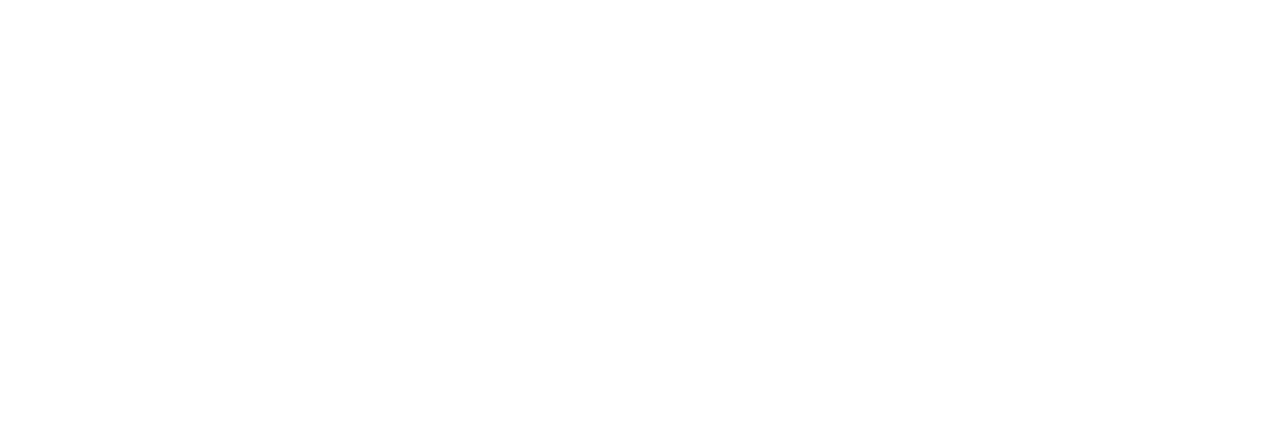
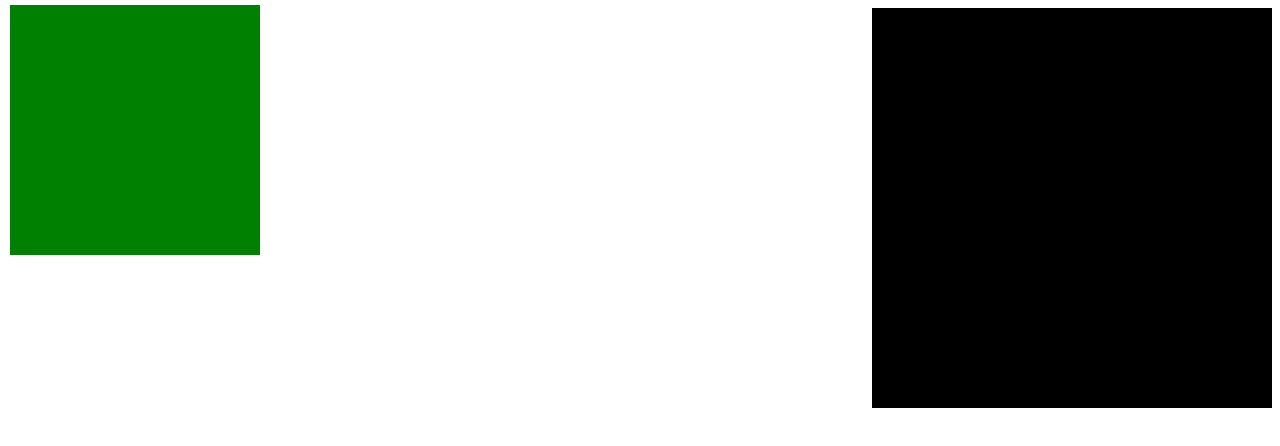
Before and after one commit to DevDouglasConectado/PropiedadesCss, a plain HTML site: page position/indexPosition.html in a window 1280 px wide. Drawn offline with Linux system fonts and the light colour scheme.

Commit message:
position

```diff
--- a/position/indexPosition.html
+++ b/position/indexPosition.html
@@ -5,8 +5,11 @@
     <meta http-equiv="X-UA-Compatible" content="IE=edge">
     <meta name="viewport" content="width=device-width, initial-scale=1.0">
     <title>Position</title>
+    <link rel="stylesheet" href="stylePsition.css">
 </head>
 <body>
-
+<div id="pai">
+    <div id="filho"></div>
+</div>
 </body>
 </html>
--- /dev/null
+++ b/position/stylePsition.css
@@ -0,0 +1,19 @@
+#pai{
+    background: #000000;
+    width: 400px;
+    height: 400px;
+    float: right;
+     /*margin-top: 800px;*/
+}
+#filho{
+    background: green;
+    width: 250px;
+    height: 250px;
+   /* position: fixed;
+    left: 15px;
+    top: 15px;*/
+    /*position: relative; ele vai usar ponto de refencia dele mesmo*/
+    position: absolute;/* ele vai usar ponto de refencia de outro elementos */
+    top: 5px;
+    left: 10px;
+}
```
